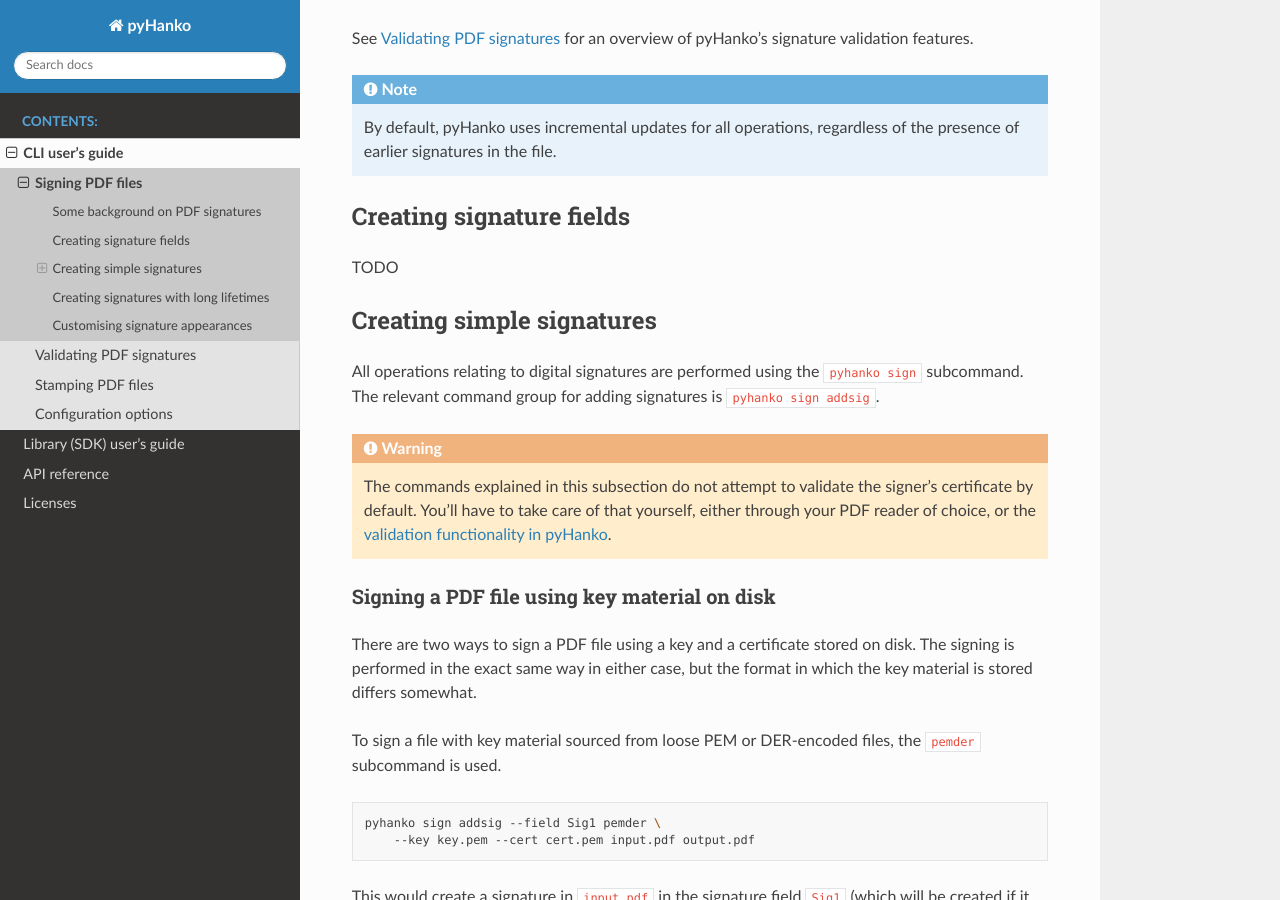
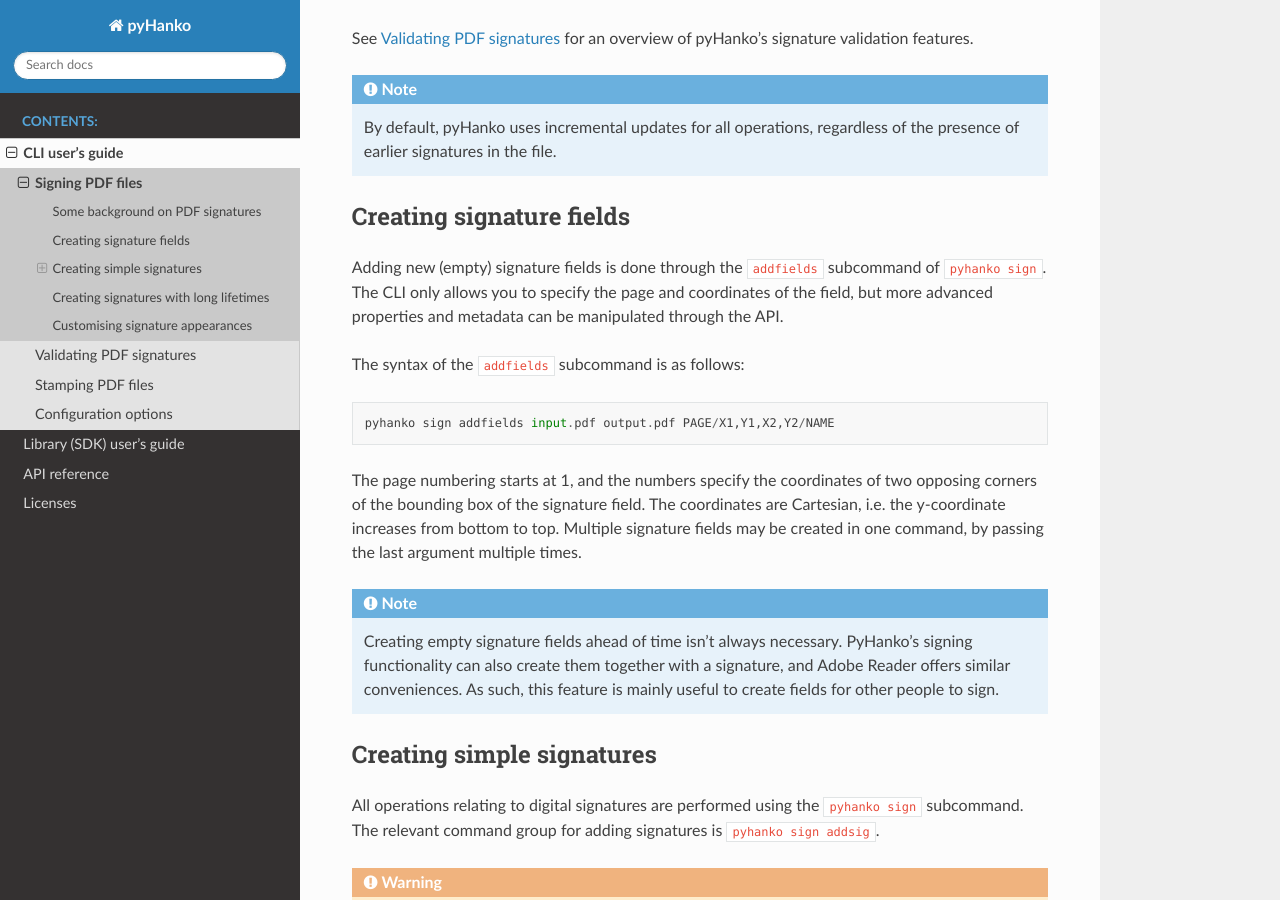
Before and after one commit to MatthiasValvekens/pyHanko, a Sphinx documentation site: the page built from docs/cli-guide/signing.rst, in a window 1280 px wide and 900 px high, scrolled down 1701 px. Built offline with Sphinx 7.4.7 and the Read the Docs theme 2.0.0, drawn with Linux system fonts in a browser that asks for light colours.

Commit message:
Explain addfields subcommand

```diff
--- a/docs/cli-guide/signing.rst
+++ b/docs/cli-guide/signing.rst
@@ -103,7 +103,29 @@
 Creating signature fields
 -------------------------
 
-TODO
+Adding new (empty) signature fields is done through the ``addfields`` subcommand
+of ``pyhanko sign``.
+The CLI only allows you to specify the page and coordinates of the field, but
+more advanced properties and metadata can be manipulated through the API.
+
+The syntax of the ``addfields`` subcommand is as follows::
+
+    pyhanko sign addfields input.pdf output.pdf PAGE/X1,Y1,X2,Y2/NAME
+
+The page numbering starts at 1, and the numbers specify the coordinates of two
+opposing corners of the bounding box of the signature field.
+The coordinates are Cartesian, i.e. the y-coordinate increases from bottom to
+top.
+Multiple signature fields may be created in one command, by passing the last
+argument multiple times.
+
+.. note::
+    Creating empty signature fields ahead of time isn't always necessary.
+    PyHanko's signing functionality can also create them together with a
+    signature, and Adobe Reader offers similar conveniences.
+    As such, this feature is mainly useful to create fields for other
+    people to sign.
+
 
 Creating simple signatures
 --------------------------
```
